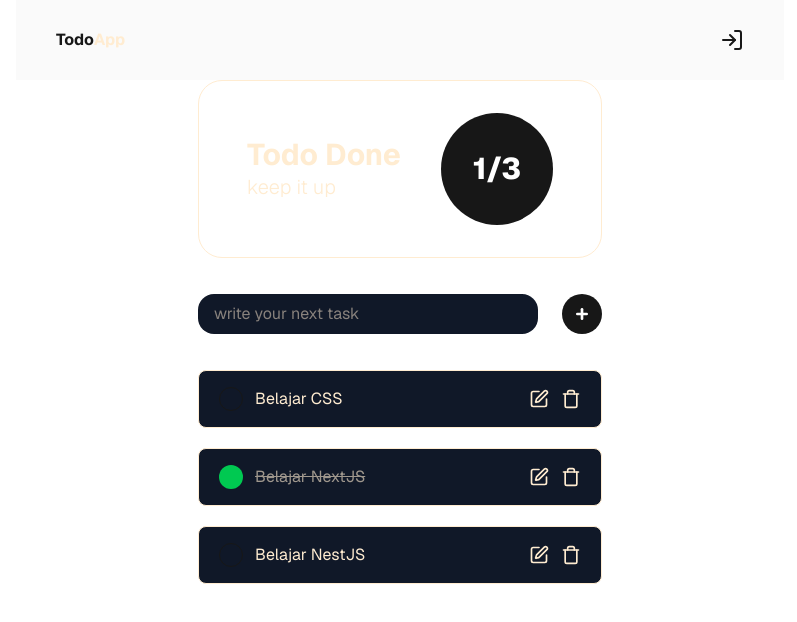
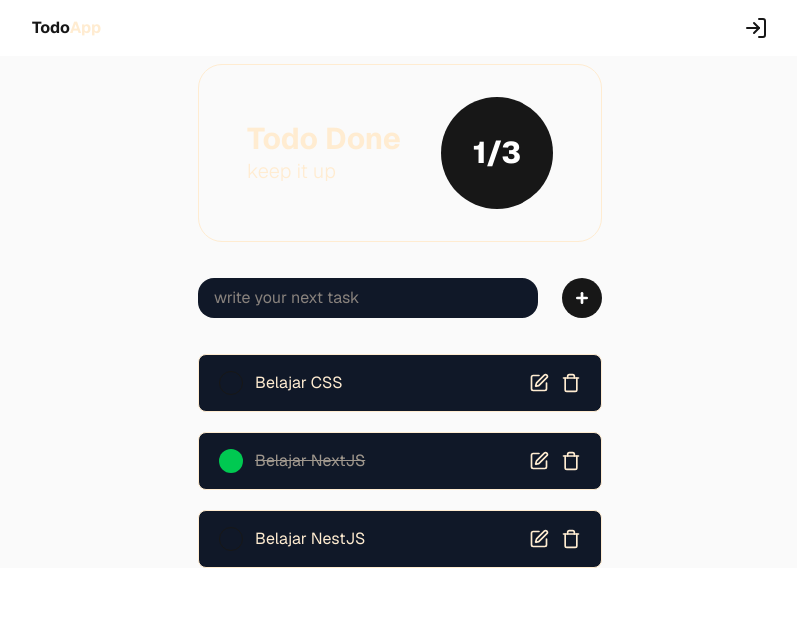
Before and after one commit to izhal27/todo-nextjs, a Next.js app: page / in a window 1280 px wide. Shown: the top 622 px of the page, without its empty margins (240-1037 px from the left). Built offline with nearby package versions, Linux system fonts and the light colour scheme.

Commit message:
change navbar to fixed

```diff
--- a/app/page.tsx
+++ b/app/page.tsx
@@ -29,16 +29,14 @@ export default function Home() {
       id: '3',
       text: 'Belajar NestJS',
       status: 'active'
-    },
+    }
   ]);
 
   return (
-    <div className="flex flex-col max-w-3xl mx-auto min-h-screen items-center bg-zinc-50 font-sans dark:bg-background">
-      <header className="flex flex-col w-full px-6 py-4 mx-auto">
-        <Navbar />
-      </header>
-      <main className="flex flex-1 w-full max-w-3xl flex-col items-center justify-start bg-white dark:bg-background sm:items-start">
-        <div className="flex flex-col justify-center items-start gap-9 mx-auto ">
+    <div className="flex flex-col items-center bg-zinc-50 font-sans dark:bg-background mb-14">
+      <Navbar />
+      <main className="pt-16">
+        <div className="flex flex-col justify-center items-start gap-9 mx-auto">
           <div className="w-fit">
             <TodoSummary list={todo} />
           </div>
--- a/components/layout/Navbar.tsx
+++ b/components/layout/Navbar.tsx
@@ -2,7 +2,8 @@ import { LogIn } from "lucide-react";
 
 export default function Navbar() {
   return (
-    <nav className="flex justify-between items-center w-full  px-4 py-3">
+    <nav className="fixed top-0 inset-x-0 z-50 bg-background">
+      <div className="mx-auto max-w-5xl px-36 flex items-center justify-between h-14">
         <div className="font-bold relative group">
           <a href="/">
             Todo<span className="text-papaya">App</span>
@@ -14,6 +15,7 @@ export default function Navbar() {
             <LogIn />
           </a>
         </div>
+      </div>
     </nav>
   )
 }
```
Lines whose indentation alone changed are shown as unchanged.
